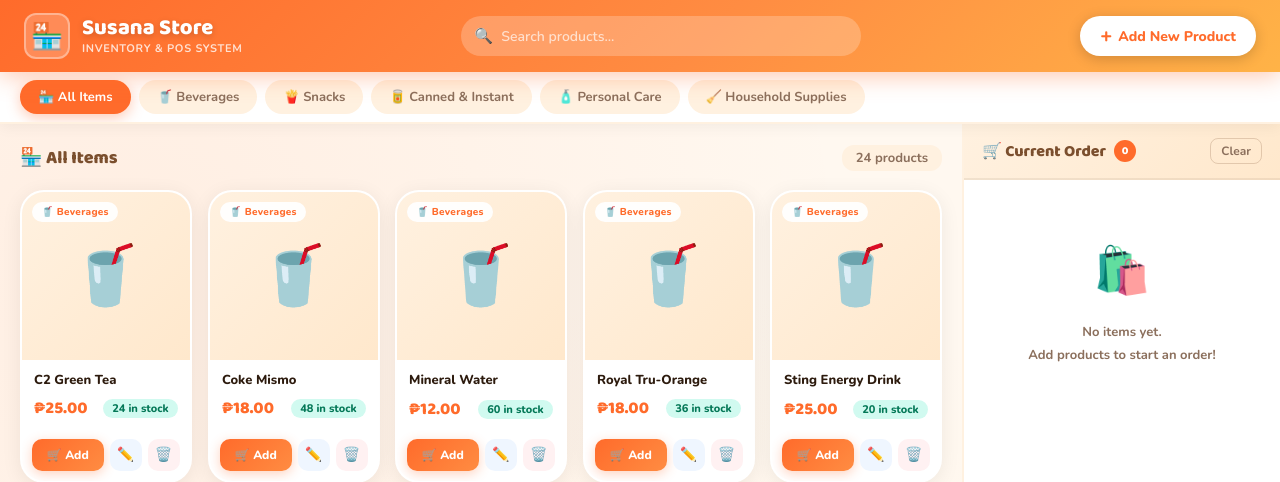
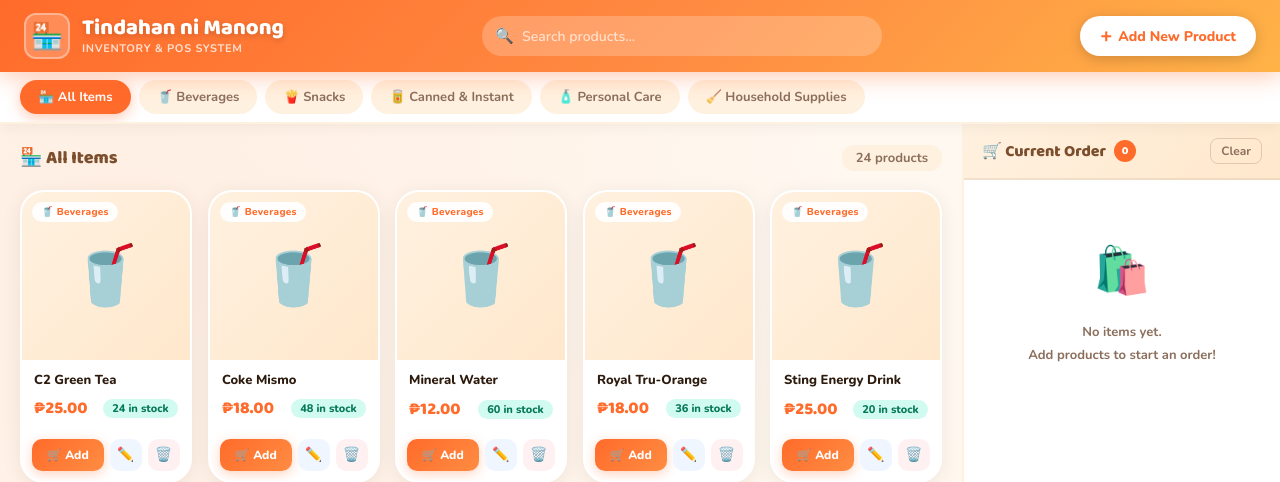
Before and after one commit to Raphy2005/susana_store1, a PHP site: page / in a window 1280 px wide. Shown: the top 482 px of the page. Run offline with PHP 8.4, Linux system fonts and the light colour scheme; data comes from the database, SQL or seed files in the repository.

Commit message:
change name

```diff
--- a/index.php
+++ b/index.php
@@ -28,7 +28,7 @@ $logoB64  = file_exists($logoPath)
       <div class="brand-icon">🏪</div>
     <?php endif; ?>
     <div class="brand-text">
-      <span class="brand-name">Susana Store</span>
+      <span class="brand-name">Tindahan ni Manong</span>
       <span class="brand-sub">INVENTORY &amp; POS SYSTEM</span>
     </div>
   </a>
```
